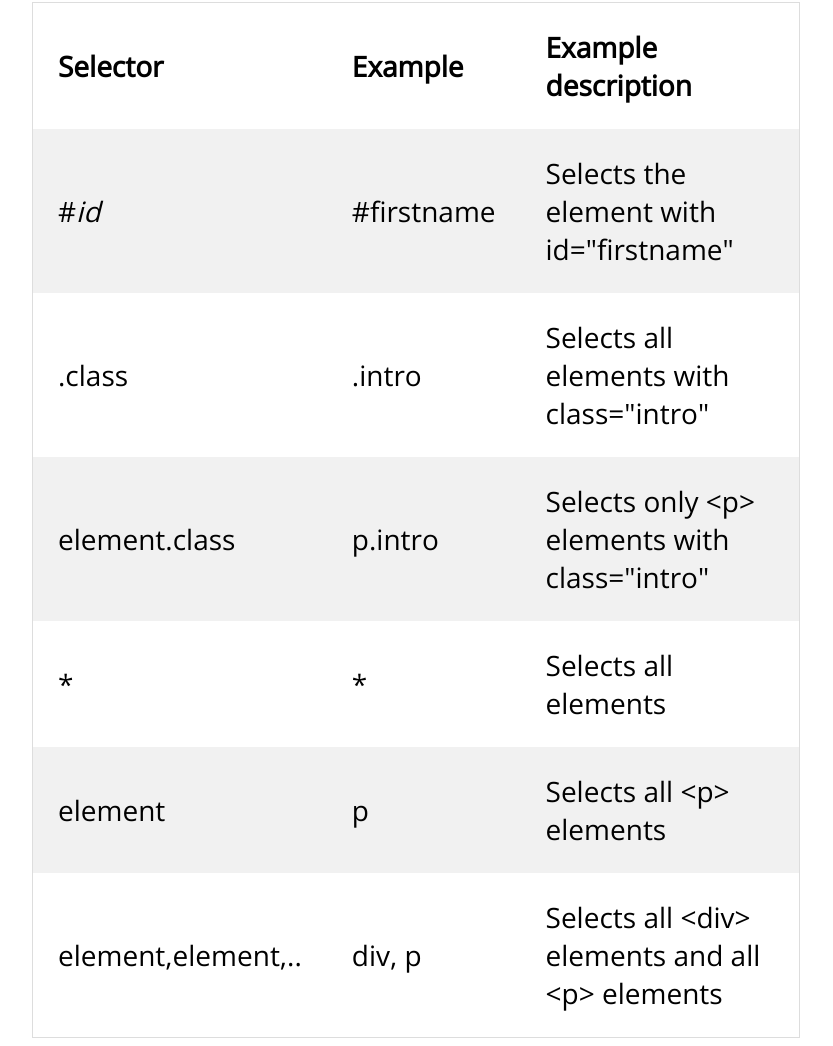
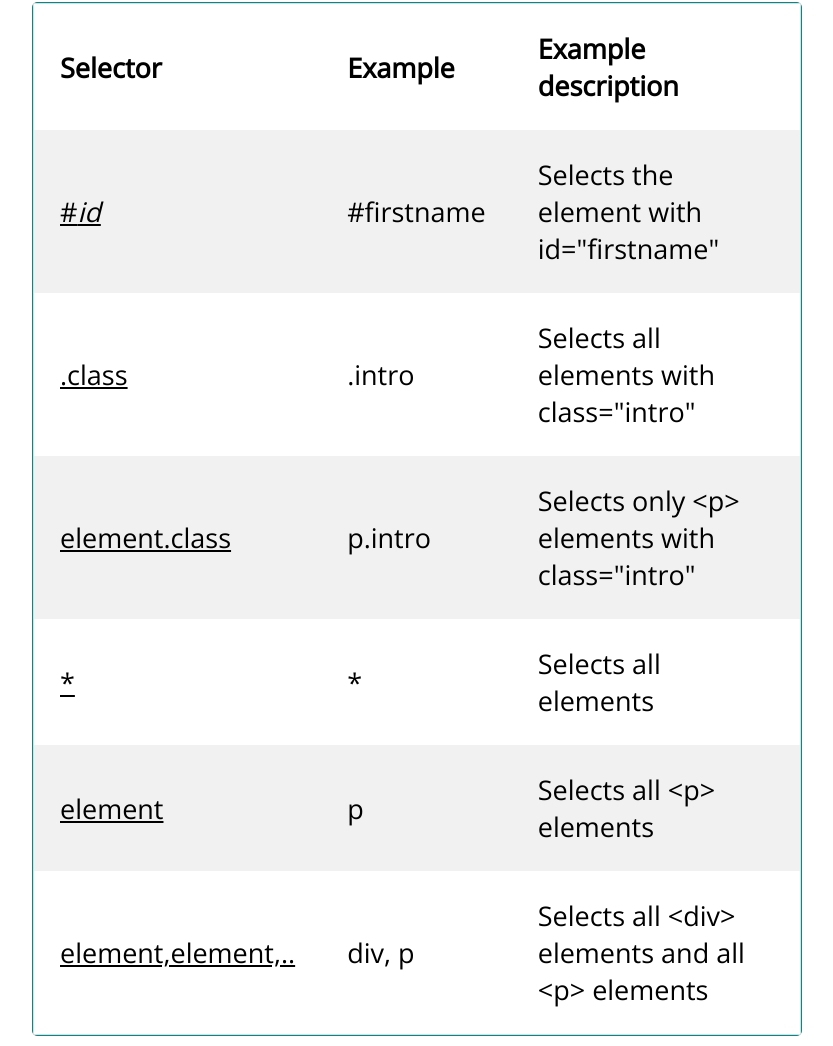
Before and after one commit to EricApVera05/ASIX1_M4UF1A6_Selectores_CSS_EricAparicio, a plain HTML site: page index.html in a window 1280 px wide. Shown: the part 2438-3484 px from the top of the page, without its empty margins (224-1057 px from the left). Drawn offline with nearby package versions, Linux system fonts and the light colour scheme.

Commit message:
final 3.0

```diff
--- a/css/style.css
+++ b/css/style.css
@@ -50,9 +50,8 @@ img{
 
 .tabla th, .tabla td {
   text-align: left;
-  padding: 8px;
-  padding: 25px;
-  font-size: 28px;
+  padding: 26px;
+  font-size: 27px;
 }
 
 .tabla tr:nth-child(even) {
@@ -63,3 +62,8 @@ body{
     margin-left: 20%;
     margin-right: 20%;
 }
+.tablas{
+    width: 100%;
+    border: solid darkcyan 1px;
+    border-radius: 5px;
+}
--- a/index.html
+++ b/index.html
@@ -12,7 +12,7 @@
     <link rel="stylesheet" href="css/style.css" />
   </head>
 
-<body style="font-family: 'Open Sans', sans-serif;">
+<body>
     <h1>CSS Selectors</h1>
     <p>A CSS selector selects the HTML element(s) you want to style.</p>
     <div class="selectors">
@@ -59,6 +59,7 @@
             <img src="./resources/selectors.png" alt="">
         </div>
     </div>
+          <div class="tablas">
             <table class="tabla">
                 <tbody><tr>
                   <th style="width:20%">Selector</th>
@@ -66,37 +67,38 @@
                   <th>Example description</th>
                 </tr>
                 <tr>
-                  <td>#<i>id</i></td>
+                  <td><u>#<i>id</i></u></td>
                   <td class="x">#firstname</td>
                   <td>Selects the element with id="firstname"</td>
                 </tr>
                 <tr>
-                  <td>.class</td>
+                  <td><u>.class</u></td>
                   <td class="x">.intro</td>
                   <td>Selects all elements with class="intro"</td>
                 </tr>
                 <tr>
-                  <td>element.class</td>
+                  <td><u>element.class</u></td>
                   <td class="x">p.intro</td>
                   <td>Selects only &lt;p&gt; elements with class="intro"</td>
                 </tr>
                 <tr>
-                  <td>*</td>
+                  <td><u>*</u></td>
                   <td class="x">*</td>
                   <td>Selects all elements</td>
                 </tr>
                 <tr>
-                  <td>element</td>
+                  <td><u>element</u></td>
                   <td class="x">p</td>
                   <td>Selects all &lt;p&gt; elements</td>
                 </tr>
                 <tr>
-                  <td>element,element,..</td>
+                  <td><u>element,element,..</u></td>
                   <td class="x">div, p</td>
                   <td>Selects all &lt;div&gt; elements and all &lt;p&gt; elements</td>
                 </tr>
               </tbody>
             </table>
+          </div>
         </div>
     </div>
 
```
